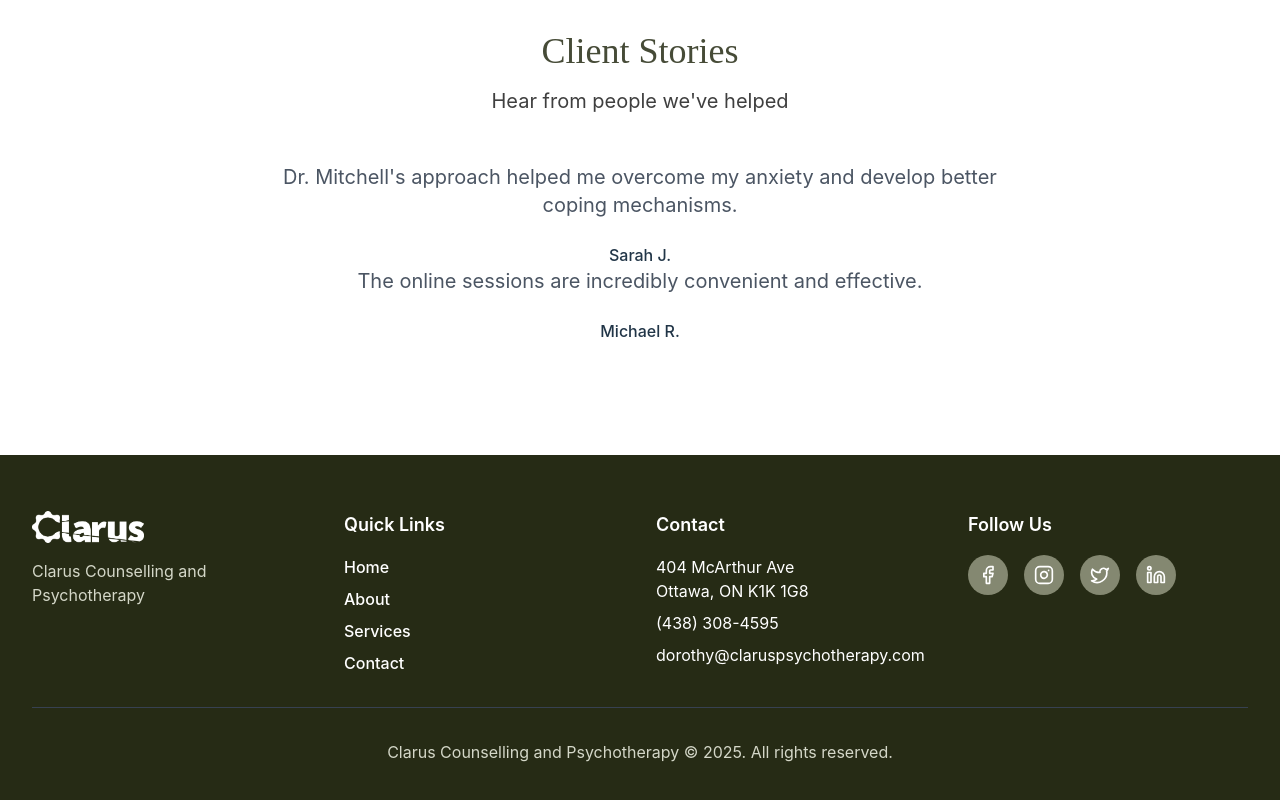
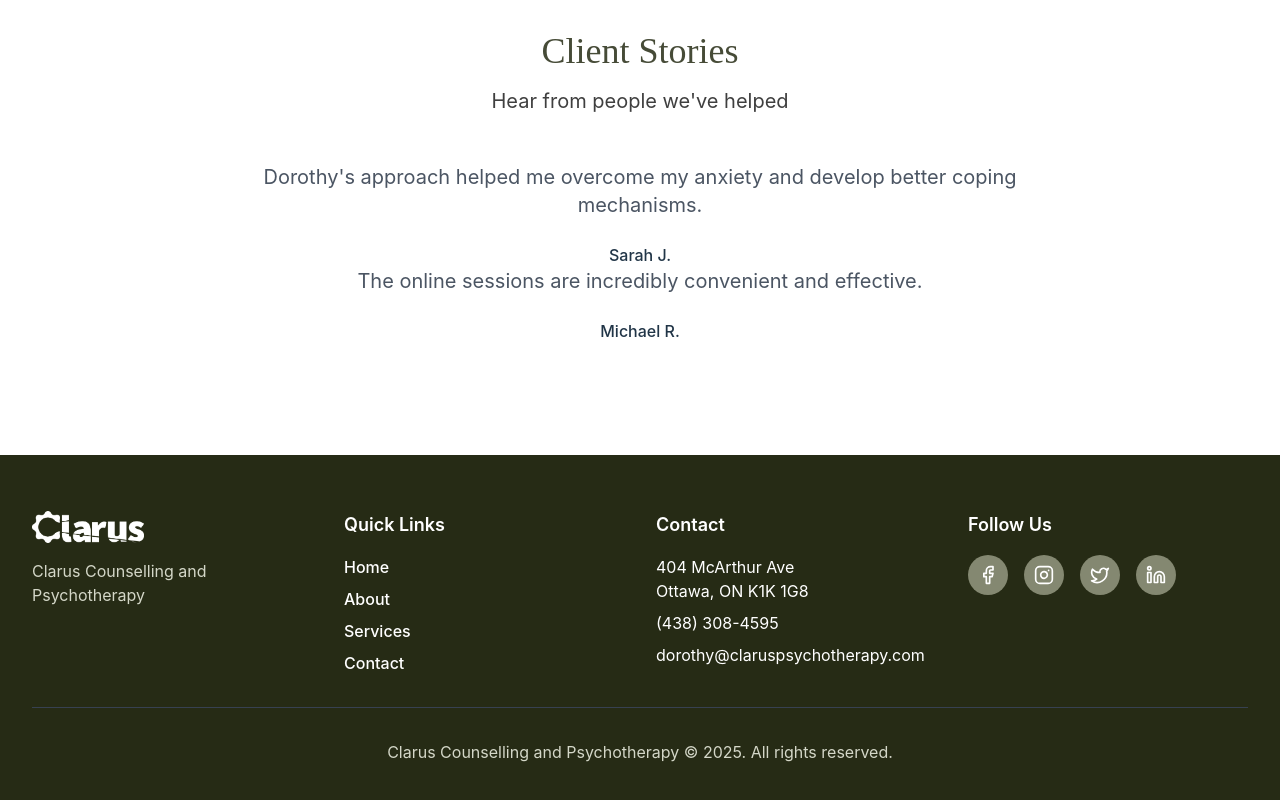
Before and after one commit to Abraham-Ogbumah/clarus, a React (Vite) app: page / in a window 1280 px wide. Shown: the part 2715-3515 px from the top of the page. Built offline with nearby package versions, Linux system fonts and the light colour scheme.

Commit message:
minor update

```diff
--- a/src/pages/About.jsx
+++ b/src/pages/About.jsx
@@ -89,7 +89,7 @@ const AboutPage = () => {
               Dedicated to Your Wellness Journey
             </h2>
             <p className="mt-4 text-lg text-clarus-dark-grey border-l-4 border-clarus-accent-green pl-4 mb-6">
-              With over seven years of experience in mental health counselling,
+              With over ten years of experience in mental health counselling,
               I&apos;m passionate about supporting individuals, couples, and
               families as they navigate life&apos;s challenges—from anxiety and
               trauma to relationship struggles and major life transitions.
--- a/src/pages/Home.jsx
+++ b/src/pages/Home.jsx
@@ -38,7 +38,7 @@ const HomePage = () => {
 
   const testimonials = [
     {
-      text: "Dr. Mitchell's approach helped me overcome my anxiety and develop better coping mechanisms.",
+      text: "Dorothy's approach helped me overcome my anxiety and develop better coping mechanisms.",
       author: "Sarah J.",
       title: "Client for 8 months",
     },
```
